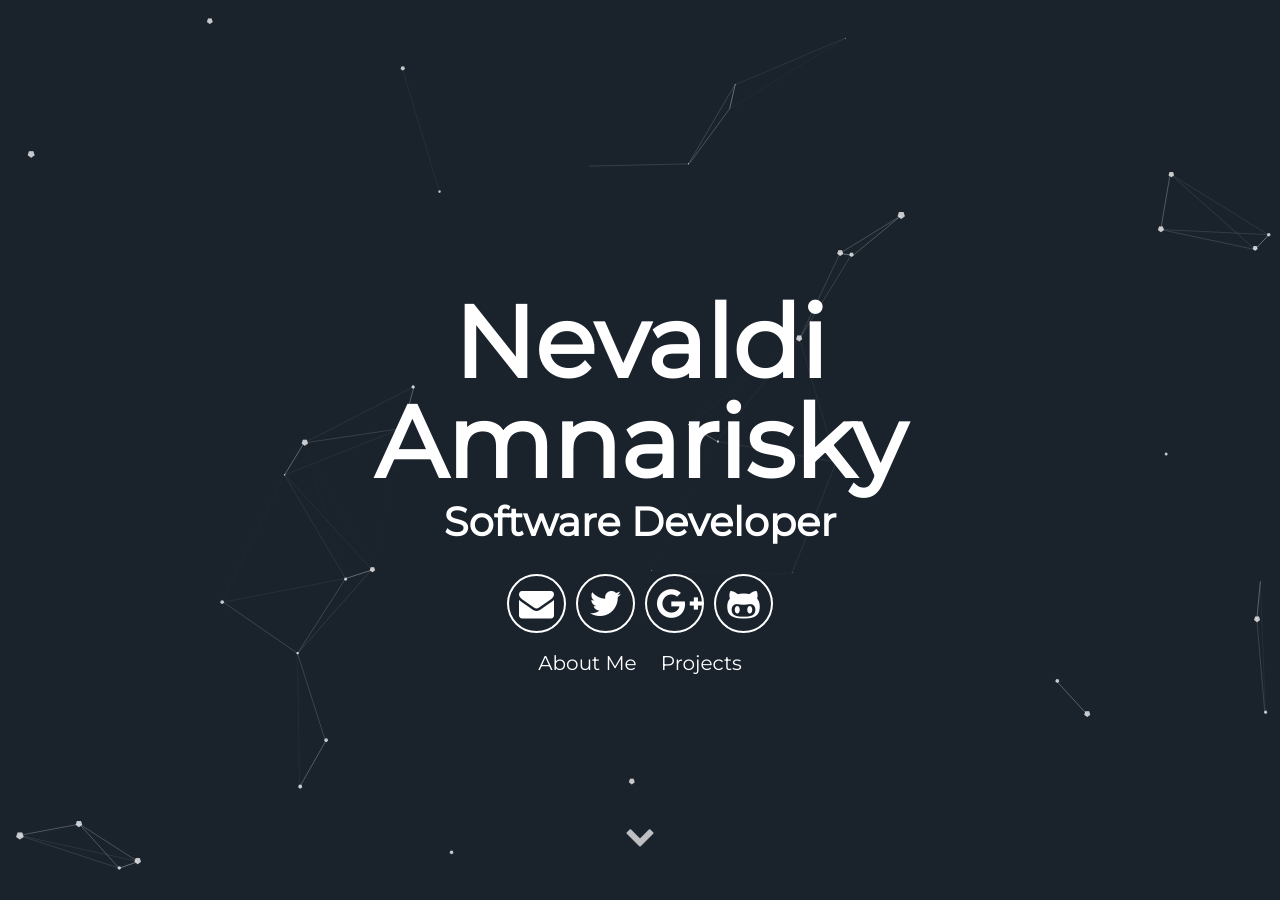
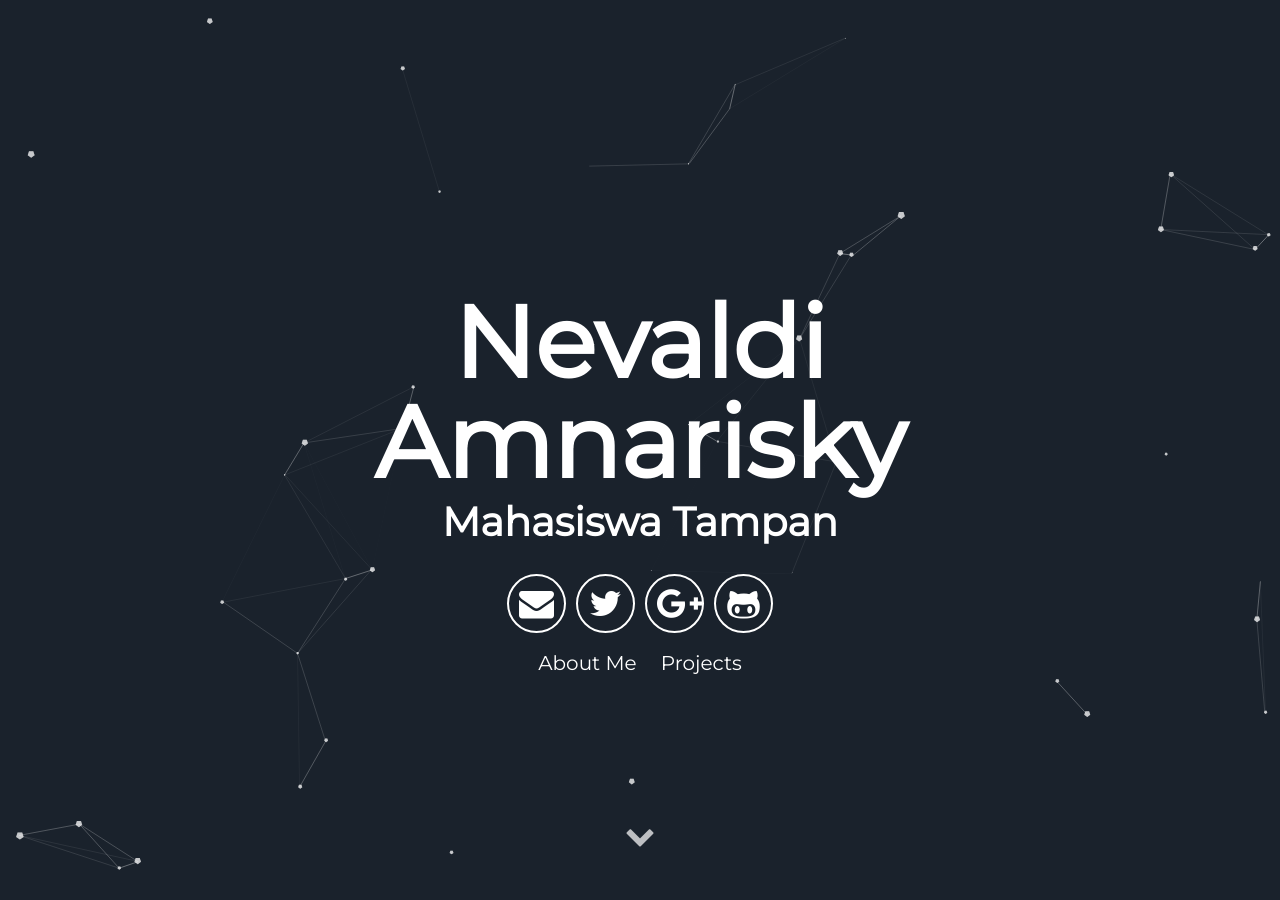
Before and after one commit to nevaldi/nevaldi.github.io, a Jekyll site: the page built from index.html, in a window 1280 px wide and 900 px high. Built offline with Jekyll 4.4.1, drawn with Linux system fonts in a browser that asks for light colours.

Commit message:
Update _config.yml

```diff
--- a/_config.yml
+++ b/_config.yml
@@ -7,11 +7,10 @@ description: A blog about lorem ipsum dolor sit amet
 # User settings
 username: Nevaldi Amnarisky
 user_description: Perkenalkan nama saya nevaldi Amnarisky. Saya adalah mahasiswa Sistem Informasi angkatan 2018, dan saya berkuliah di Universitas Islam Negeri sultan Syarif Kasim Riau.
-user_title: Software Developer
+user_title: Mahasiswa Tampan
 email: anon@anon.com
 twitter_username: lorem_ipsum
 github_username:  lorem_ipsum
-gplus_username:  lorem_ipsum
 
 # Google-analytics
 google-analytics:
```
